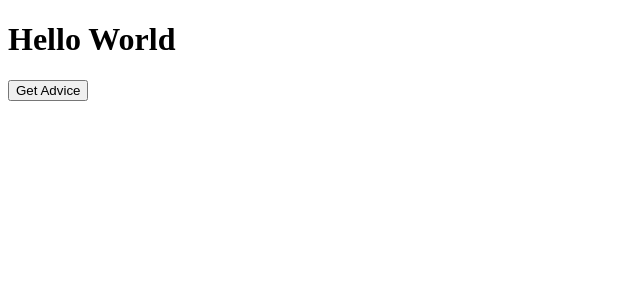
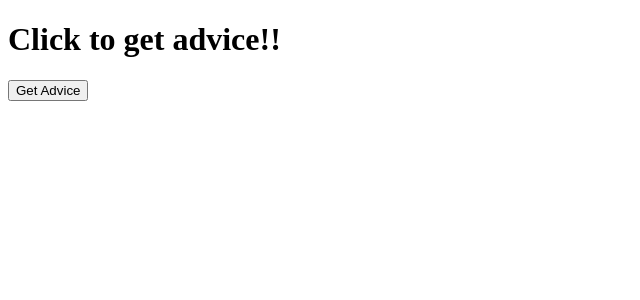
Before and after one commit to rishipgupta/getadvice, a React (Create React App) app: page / in a window 1280 px wide. Shown: the top 300 px of the page, without its empty margins (0-640 px from the left). Built offline with nearby package versions, Linux system fonts and the light colour scheme.

Commit message:
Add useState and grab advice on click of button

```diff
--- a/src/App.js
+++ b/src/App.js
@@ -1,15 +1,20 @@
+import { useState } from "react";
 
 function App() {
+  // Setting useState to grab the advice everytime we click button
+  const [advice, setAdvice] = useState("");
 
   async function getAdvice() {
     const obj = await fetch("https://api.adviceslip.com/advice");
     const data = await obj.json();
     console.log(data);
+    setAdvice(data.slip.advice);
   }
 
   return (
     <div>
-      <h1>Hello World</h1>
+      <h1>Click to get advice!!</h1>
+      <h2>{advice}</h2>
       <button onClick={getAdvice}>Get Advice</button>
     </div>
   );
```
